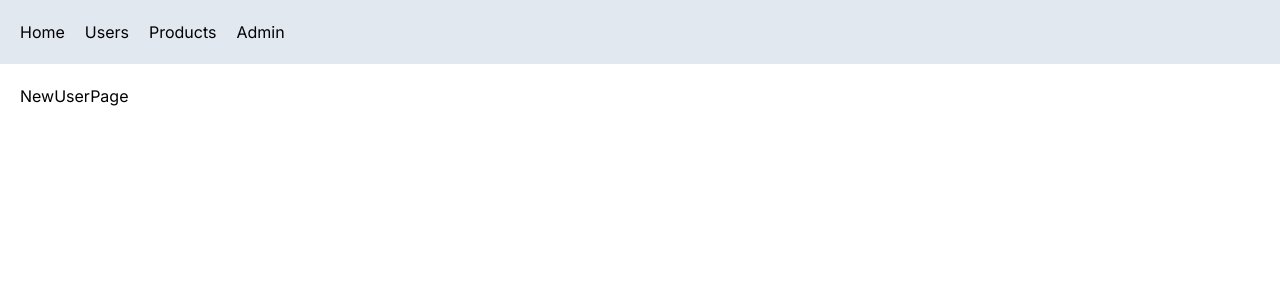
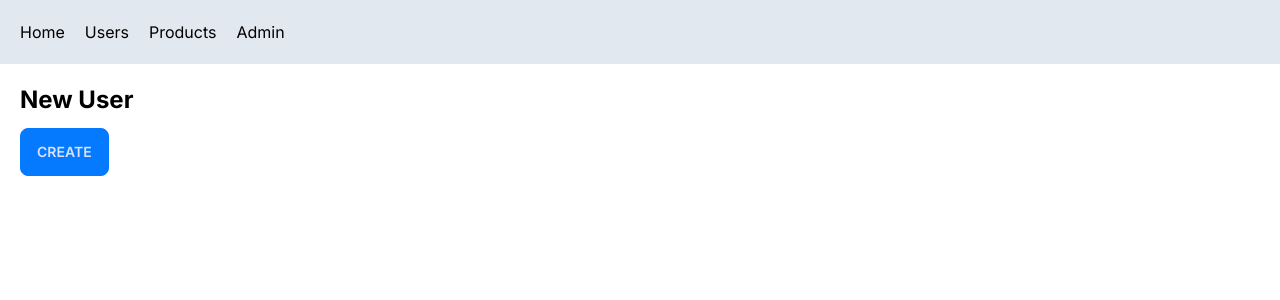
Before and after one commit to Santinni/nextApp, a Next.js app: page /users/new in a window 1280 px wide. Shown: the top 300 px of the page. Built offline with nearby package versions, Linux system fonts and the light colour scheme.

Commit message:
Add: loading component, layout

```diff
--- a/app/admin/layout.tsx
+++ b/app/admin/layout.tsx
@@ -9,7 +9,7 @@ const AdminLayout = (props: AdminLayoutProps) => {
   return (
     <div className="flex">
       <aside className="bg-slate-200 p-5 mr-5">Admin sidebar</aside>
-      <main>{children}</main>
+      <div>{children}</div>
     </div>
   );
 };
--- /dev/null
+++ b/app/loading.tsx
@@ -0,0 +1,11 @@
+import React from "react";
+
+const Loading = () => {
+  return (
+    <div className="w-full flex justify-center items-center">
+      <span className="loading loading-dots loading-lg"></span>
+    </div>
+  );
+};
+
+export default Loading;
--- a/app/page.tsx
+++ b/app/page.tsx
@@ -4,9 +4,9 @@ import ProductCard from "./components/ProductCard/ProductCard";
 
 export default function Home() {
   return (
-    <main>
+    <div>
       <h1>Home</h1>
       <ProductCard />
-    </main>
+    </div>
   );
 }
--- a/app/users/new/page.tsx
+++ b/app/users/new/page.tsx
@@ -1,7 +1,32 @@
+"use client";
+import { useRouter } from "next/navigation";
 import React from "react";
 
 const NewUserPage = () => {
-  return <div>NewUserPage</div>;
+  const router = useRouter();
+  return (
+    <>
+      <h1>New User</h1>
+      {/* <form className="flex flex-col gap-2">
+        <label htmlFor="name">Name</label>
+        <input id="name" type="text" />
+        <label htmlFor="email">Email</label>
+        <input id="email" type="email" />
+        <label htmlFor="password">Password</label>
+        <input id="password" type="password" />
+        <button
+          className="btn btn-primary"
+          type="submit"
+          onClick={() => router.push("/users")}
+        >
+          Create
+        </button>
+      </form> */}
+      <button className="btn btn-primary" onClick={() => router.push("/users")}>
+        Create
+      </button>
+    </>
+  );
 };
 
 export default NewUserPage;
--- a/app/users/page.tsx
+++ b/app/users/page.tsx
@@ -1,5 +1,7 @@
-import React from "react";
+import React, { Suspense } from "react";
 import UserTable from "../components/table/UserTable";
+import Link from "next/link";
+import Loading from "../loading";
 
 interface UsersPageProps {
   searchParams: {
@@ -11,7 +13,12 @@ const UsersPage = ({ searchParams: { sortOrder } }: UsersPageProps) => {
   return (
     <>
       <h1>Users</h1>
-      <UserTable sortOrder={sortOrder} />
+      <Link href="/users/new" className="btn">
+        New User
+      </Link>
+      <Suspense fallback={<Loading />}>
+        <UserTable sortOrder={sortOrder} />
+      </Suspense>
     </>
   );
 };
```
Also changed, not shown: 1 other file (tests, documents, lock files or other folders).
